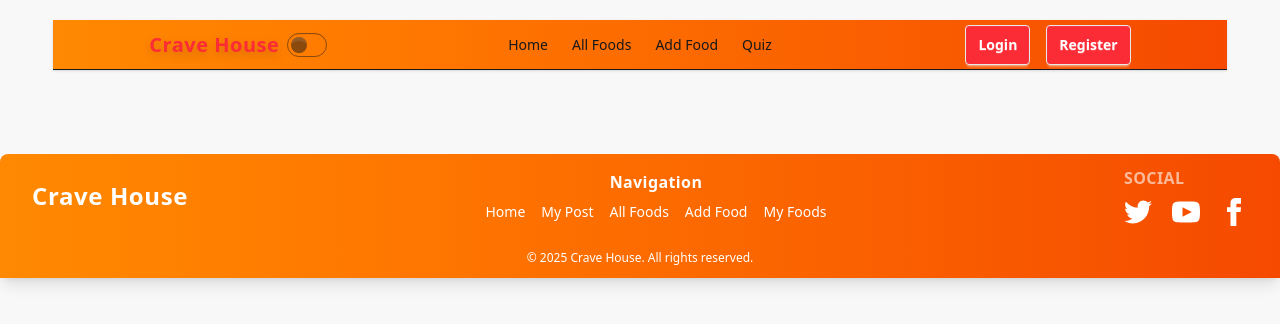
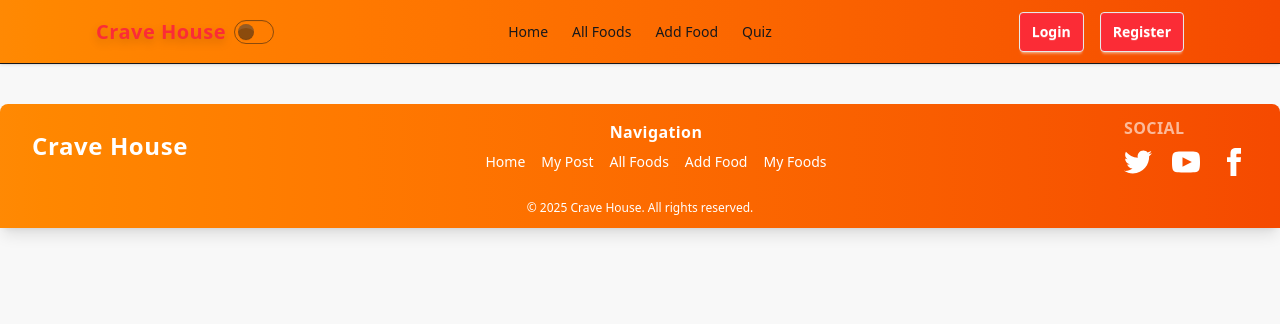
Before and after one commit to arnab44444/restuarent-client, a React (Vite) app: page /auth in a window 1280 px wide. Shown: the top 324 px of the page. Built offline with nearby package versions, Linux system fonts and the light colour scheme; no server answers.

Commit message:
navbar sticky

```diff
--- a/src/shared/Navbar.jsx
+++ b/src/shared/Navbar.jsx
@@ -37,7 +37,7 @@ const Navbar = () => {
 
   return (
     <div>
-      <div className="flex justify-between  bg-gradient-to-r from-orange-400 to-orange-600  border-b px-8 md:px-12 lg:px-16 xl:px-24 shadow-sm">
+      <div className="flex justify-between navbar fixed top-0 left-0 w-screen z-50 m-0 p-0 bg-gradient-to-r from-orange-400 to-orange-600  border-b px-8 md:px-12 lg:px-16 xl:px-24 shadow-sm">
         <div className="navbar-start">
           <div className="dropdown">
             <div
```
